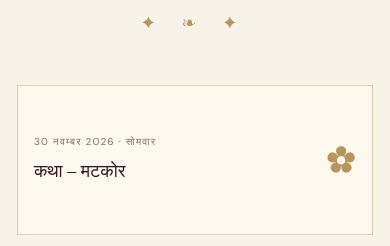
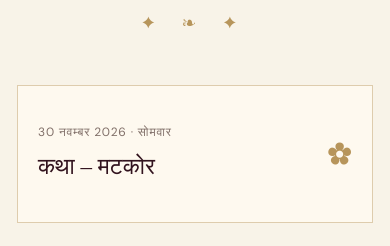
Before and after one commit to mrharyyy/Invitation-, a plain HTML site: page index.html in a window 390 px wide. Shown: the part 3064-3310 px from the top of the page. Drawn offline with nearby package versions, Linux system fonts and the light colour scheme; a web font is replaced by a local one.

Commit message:
Improve mobile wedding event card sizing

```diff
--- a/style.css
+++ b/style.css
@@ -1050,20 +1050,23 @@ footer small {
   }
 
   .event-card {
-    gap: 15px;
-    padding: 20px 16px;
+    gap: 14px;
+    min-height: 138px;
+    padding: 28px 20px;
   }
 
   .event-card h3 {
-    font-size: 18px;
-  }
-
-  .event-number {
-    font-size: 22px;
+    font-size: 23px;
+    line-height: 1.5;
   }
 
   .event-date {
-    font-size: 10px;
+    font-size: 12px;
+    letter-spacing: .8px;
+  }
+
+  .event-flower {
+    font-size: 30px;
   }
 
   .gallery-grid {
```
